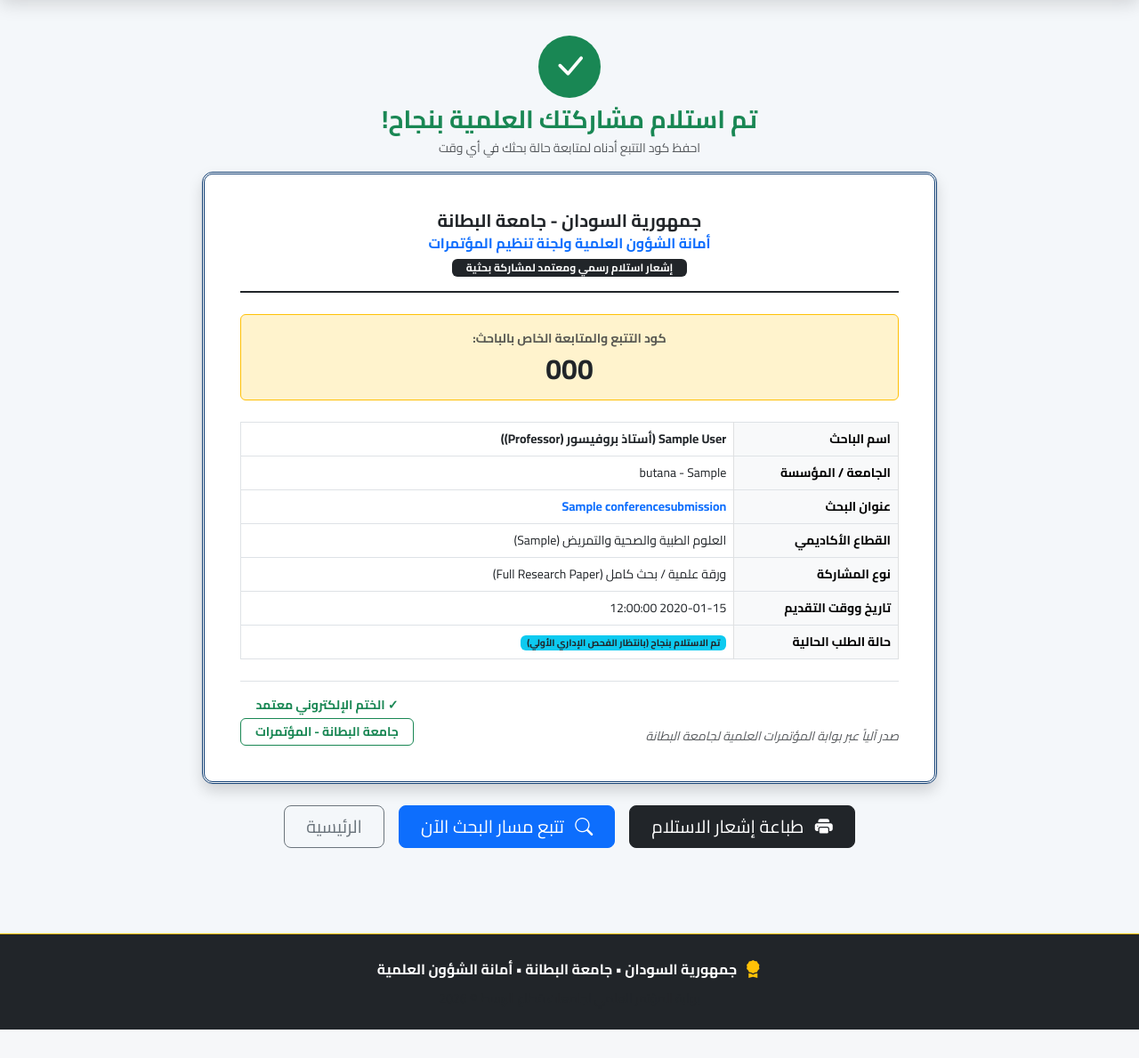
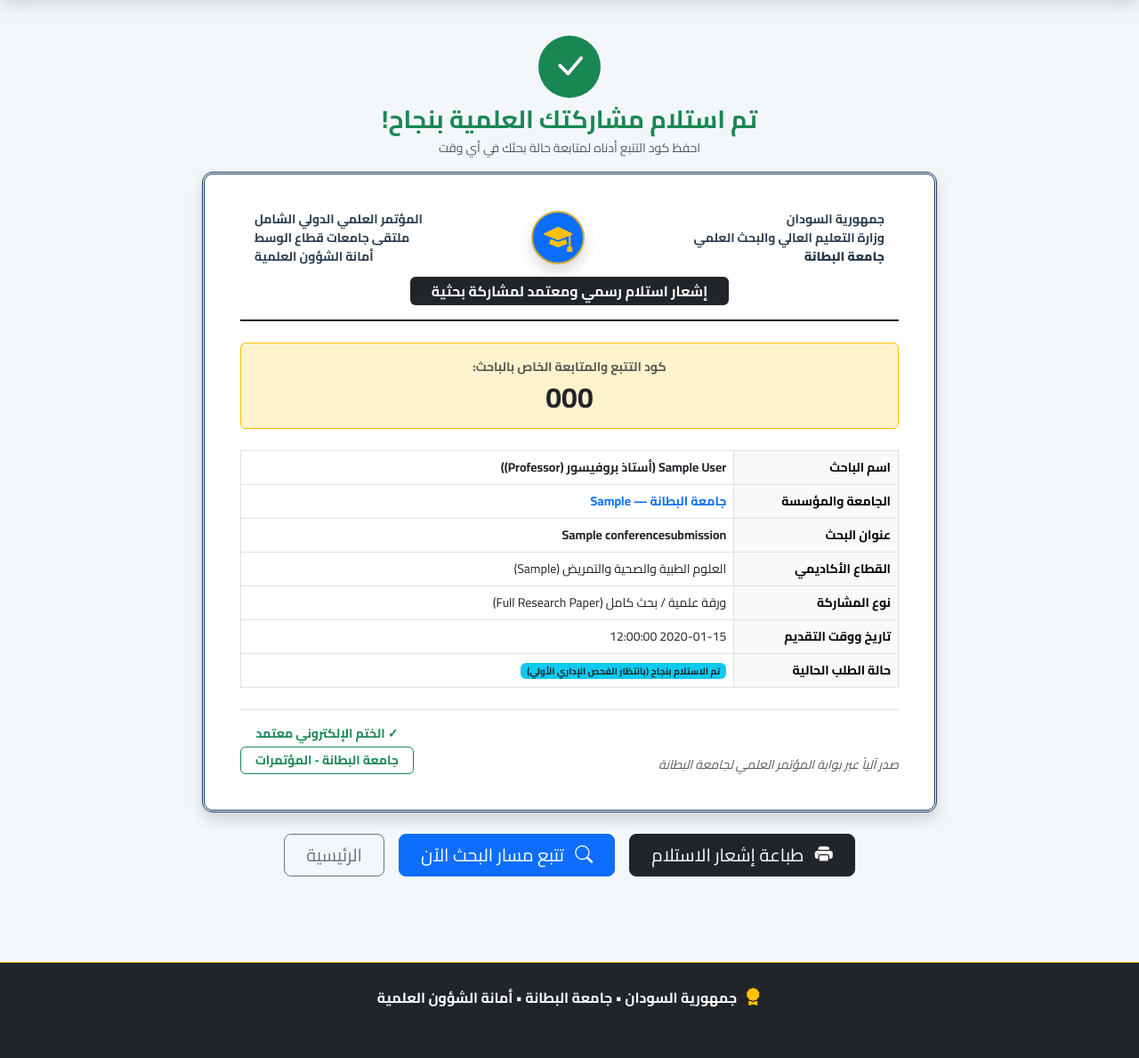
Before and after one commit to altayebawab024-code/conference-portal, a Django app: page /submit/success/000/ in a window 1280 px wide. Shown: the part 79-1268 px from the top of the page at 89% size. Before the commit the page ends 1236 px from the top, so only its background shows below. Run offline with Django 5.2, Linux system fonts and the light colour scheme; tables that the repository leaves empty hold one stand-in row (values such as "Sample post").

Commit message:
Update success.html

```diff
--- a/templates/submissions/success.html
+++ b/templates/submissions/success.html
@@ -19,7 +19,7 @@
     }
     .receipt-box {
         background-color: #ffffff;
-        border: 3px double #134074;
+        border: 3px double #10375c;
         border-radius: 12px;
         padding: 40px;
     }
@@ -37,35 +37,45 @@
         <p class="text-muted small">احفظ كود التتبع أدناه لمتابعة حالة بحثك في أي وقت</p>
     </div>
 
-    <!-- الإشعار الأكاديمي المروّس والقابل للطباعة -->
+    <!-- الإشعار الأكاديمي المروّس -->
     <div class="receipt-box shadow mb-4">
 
-        <!-- ترويسة جامعة البطانة -->
         <div class="text-center pb-3 border-bottom border-2 border-dark mb-4">
-            <h5 class="fw-bold text-dark mb-1">جمهورية السودان - جامعة البطانة</h5>
-            <h6 class="fw-bold text-primary mb-1">أمانة الشؤون العلمية ولجنة تنظيم المؤتمرات</h6>
-            <span class="badge bg-dark text-white px-3 py-1 mt-1">إشعار استلام رسمي ومعتمد لمشاركة بحثية</span>
+            <div class="d-flex justify-content-between align-items-center px-3 mb-2">
+                <div class="text-start small fw-bold">
+                    جمهورية السودان<br>
+                    وزارة التعليم العالي والبحث العلمي<br>
+                    <strong>جامعة البطانة</strong>
+                </div>
+                <div class="d-inline-flex align-items-center justify-content-center bg-primary text-warning rounded-circle shadow" style="width: 60px; height: 60px; border: 2px solid #d4af37;">
+                    <i class="bi bi-mortarboard-fill fs-2"></i>
+                </div>
+                <div class="text-end small fw-bold">
+                    المؤتمر العلمي الدولي الشامل<br>
+                    ملتقى جامعات قطاع الوسط<br>
+                    أمانة الشؤون العلمية
+                </div>
+            </div>
+            <span class="badge bg-dark text-white px-4 py-2 mt-1 fs-6">إشعار استلام رسمي ومعتمد لمشاركة بحثية</span>
         </div>
 
-        <!-- كود التتبع البارز -->
         <div class="alert alert-warning border border-warning text-center py-3 mb-4">
             <span class="text-muted small fw-bold d-block mb-1">كود التتبع والمتابعة الخاص بالباحث:</span>
             <h2 class="fw-bold text-dark mb-0 letter-spacing-1">{{ submission.tracking_code }}</h2>
         </div>
 
-        <!-- جدول تفاصيل المشاركة -->
         <table class="table table-bordered align-middle small mb-4">
             <tr>
                 <th class="table-light w-25">اسم الباحث</th>
                 <td class="fw-bold text-dark">{{ submission.author_name }} ({{ submission.get_academic_degree_display }})</td>
             </tr>
             <tr>
-                <th class="table-light">الجامعة / المؤسسة</th>
-                <td>{{ submission.university }} - {{ submission.faculty_and_dept }}</td>
+                <th class="table-light">الجامعة والمؤسسة</th>
+                <td class="fw-bold text-primary">{{ submission.get_university_display }} — {{ submission.faculty_and_dept }}</td>
             </tr>
             <tr>
                 <th class="table-light">عنوان البحث</th>
-                <td class="fw-bold text-primary">{{ submission.title }}</td>
+                <td class="fw-bold text-dark">{{ submission.title }}</td>
             </tr>
             <tr>
                 <th class="table-light">القطاع الأكاديمي</th>
@@ -85,10 +95,9 @@
             </tr>
         </table>
 
-        <!-- الختم الإلكتروني -->
         <div class="d-flex justify-content-between align-items-end pt-3 border-top">
             <div class="small text-muted">
-                <em>صدر آلياً عبر بوابة المؤتمرات العلمية لجامعة البطانة</em>
+                <em>صدر آلياً عبر بوابة المؤتمر العلمي لجامعة البطانة</em>
             </div>
             <div class="text-center">
                 <div class="text-success fw-bold small mb-1">✓ الختم الإلكتروني معتمد</div>
@@ -98,7 +107,6 @@
 
     </div>
 
-    <!-- أزرار التحكم -->
     <div class="d-flex flex-wrap justify-content-center gap-3 no-print">
         <button onclick="window.print()" class="btn btn-dark btn-lg px-4">
             <i class="bi bi-printer-fill me-2"></i> طباعة إشعار الاستلام
```
